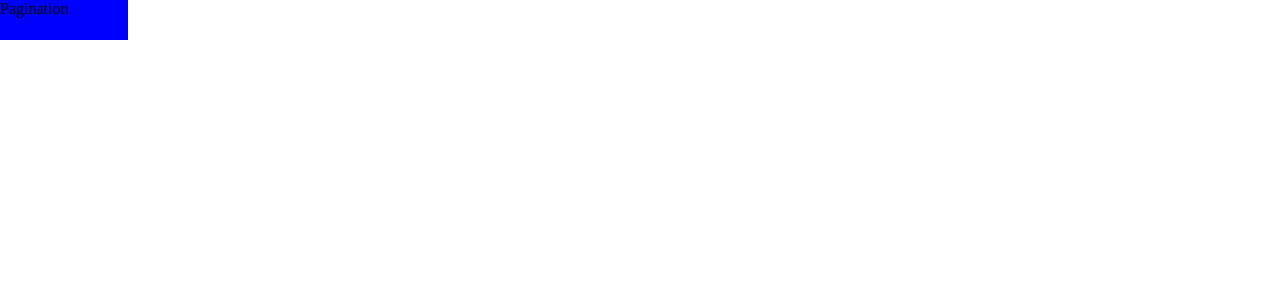
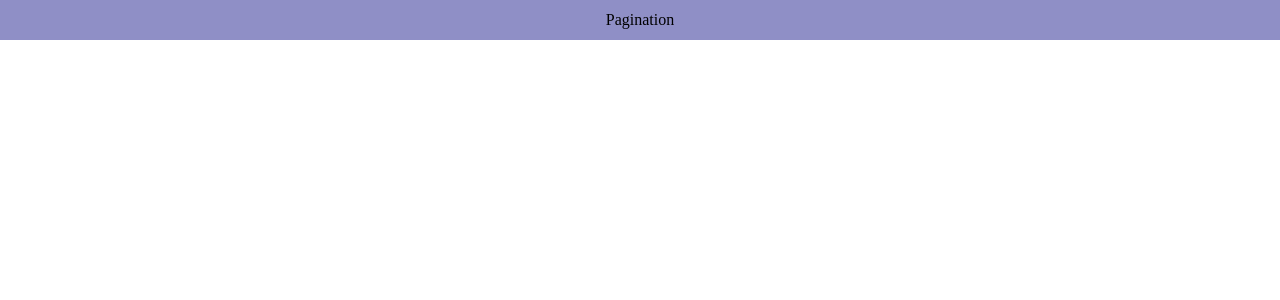
Before and after one commit to Aluonam/project-ecommerce, a Next.js app in the folder e-commerce/: page /PARTNER/Components/Pagination/Pagination in a window 1280 px wide. Shown: the top 300 px of the page. Built offline with nearby package versions, Linux system fonts and the light colour scheme.

Commit message:
feat: estilos pagination

```diff
--- a/e-commerce/pages/PARTNER/Components/Pagination/Pagination.module.css
+++ b/e-commerce/pages/PARTNER/Components/Pagination/Pagination.module.css
@@ -1,7 +1,9 @@
 
 .prueba{
-    width: 10vw;
+    width: 100vw;
     height: 5vh;
-    background-color: blue;
-
+    background-color: rgb(143, 143, 198);
+    display: flex;
+    justify-content: center;
+    align-items: center;
 }
```
Also changed, not shown: 1 other file (tests, documents, lock files or other folders).
